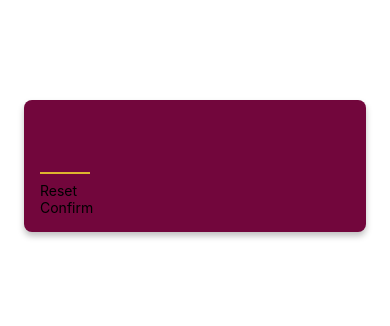
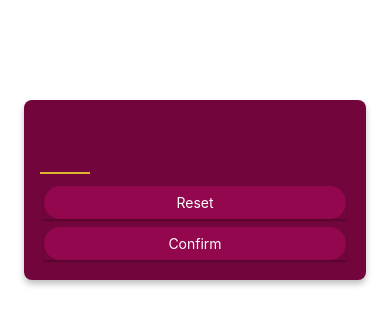
Before and after one commit to AtanasBondzhakov/guess-the-number, a React Native app: screen / in a window 390 px wide. Shown: the top 326 px of the page. Built offline with nearby package versions, Linux system fonts and the light colour scheme.

Commit message:
Add styles and pressHandler to PrimaryButton

```diff
--- a/components/PrimaryButton.js
+++ b/components/PrimaryButton.js
@@ -1,9 +1,48 @@
-import { Text, View } from "react-native";
+import { Pressable, StyleSheet, Text, View } from "react-native";
 
-export default function PrimaryButton({children}) {
+export default function PrimaryButton({ children }) {
+    const pressHandler = () => {
+        console.log('Pressed');
+    }
+
     return (
-        <View>
-            <Text>{children}</Text>
+        <View style={styles.buttonOuterContainer}>
+            <Pressable
+                onPress={pressHandler}
+                style={({ pressed }) => (
+                    pressed ?
+                        [styles.buttonInnerContainer, styles.pressed] :
+                        styles.buttonInnerContainer
+                )}
+                android_ripple={{color: '#640233'}}
+            >
+                <Text style={styles.buttonText}>{children}</Text>
+            </Pressable>
         </View>
     );
 };
+
+const styles = StyleSheet.create({
+    buttonOuterContainer: {
+        margin: 4,
+        shadowColor: '#000',
+        shadowOpacity: 0.25,
+        shadowRadius: 2,
+        shadowOffset: { width: 0, height: 2 },
+    },
+    buttonInnerContainer: {
+        borderRadius: 28,
+        backgroundColor: '#92074d',
+        paddingVertical: 8,
+        paddingHorizontal: 16,
+        elevation: 2,
+        overflow: 'hidden'
+    },
+    buttonText: {
+        color: '#fff',
+        textAlign: 'center'
+    },
+    pressed: {
+        opacity: 0.75
+    }
+});
```
